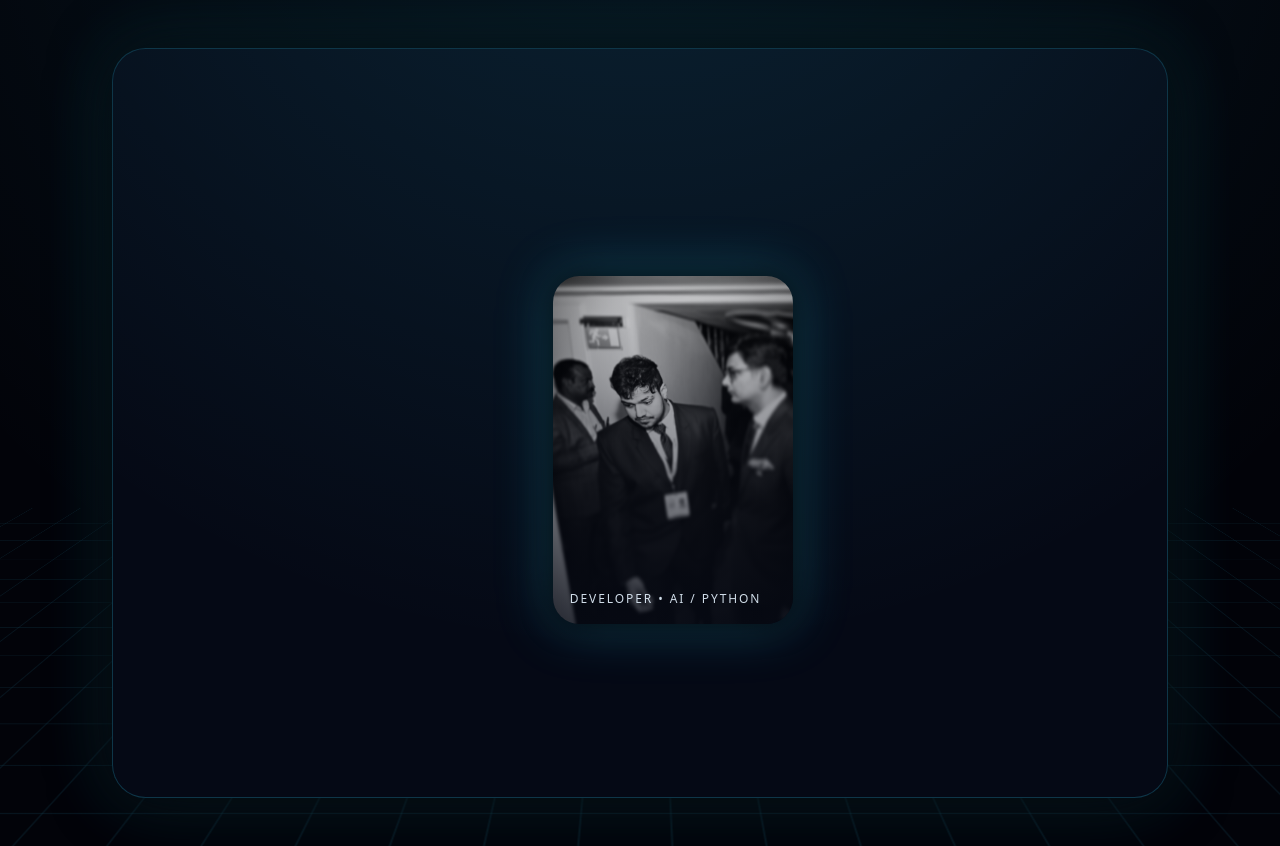
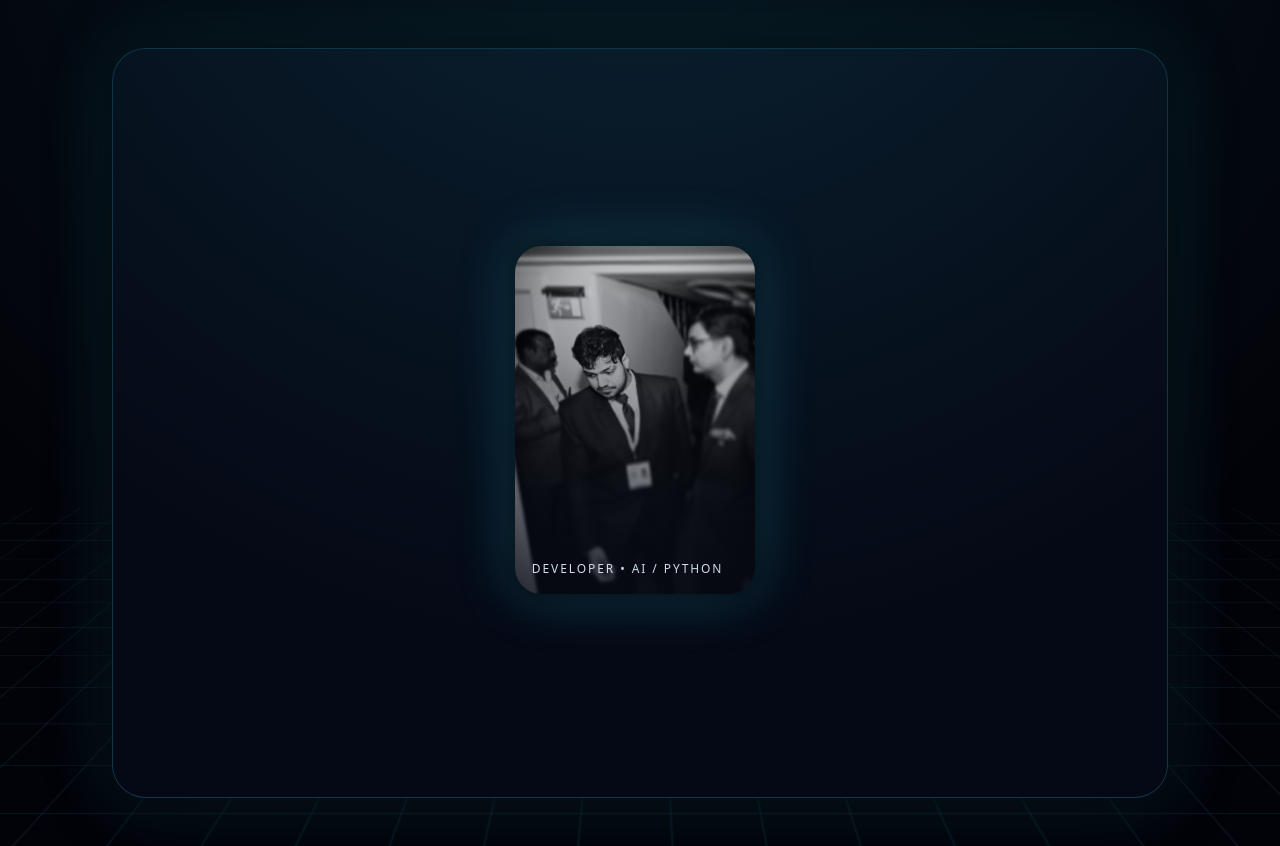
Before and after one commit to Pracind/portfolio, a React (Vite) app: page / in a window 1280 px wide. Built offline with nearby package versions, Linux system fonts and the light colour scheme.

Commit message:
Centered image

```diff
--- a/src/App.tsx
+++ b/src/App.tsx
@@ -33,7 +33,7 @@ function FrameContent({
             className="top-nav"
             initial={{ opacity: 0, y: -16 }}
             animate={{ opacity: 1, y: 0 }}
-            transition={{ duration: 0.6, ease: "easeOut", delay: 0.18 }}
+            transition={{ duration: 0.6, ease: "easeOut" }}
           >
             <div className="logo">Dev Phadke</div>
             <nav>
@@ -248,7 +248,7 @@ function FrameContent({
           animate={
             hasStarted
               ? { opacity: 1, x: 0, y: 0 }
-              : { opacity: 1, x: -100, y: 125 }
+              : { opacity: 1, x: -138, y: 95 }
           }
           transition={{ duration: 0.8, ease: "easeOut" }}
           onAnimationComplete={() => {
```
